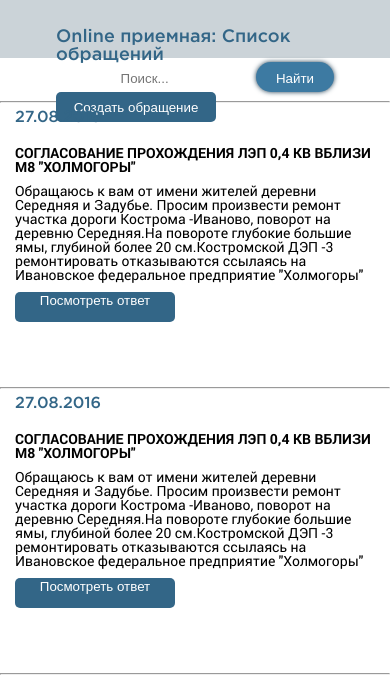
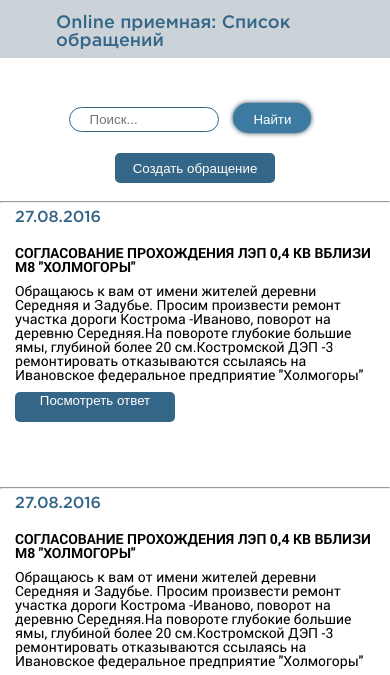
Before and after one commit to zuba4el/holmogory, a plain HTML site: page app/call-list.html in a window 390 px wide. Shown: the part 152-827 px from the top of the page. Drawn offline with Linux system fonts and the light colour scheme.

Commit message:
fix call-list

```diff
--- a/app/call-list.html
+++ b/app/call-list.html
@@ -68,7 +68,15 @@
           </h2>
           <button class="btn_more">Создать обращение</button>
         </div>
-        <div class="public-fill"></div><hr>
+        <div class="public-fill">
+          <div class="flex">
+            <button class="btn_more media">Создать обращение</button>
+            <div class="header-upper--search media">
+              <input type="text" placeholder="Поиск...">
+              <button class="btn_more">Найти</button>
+            </div>
+          </div>
+        </div><hr>
         <div class="accordeon">
           <div class="accordeon-box">
             <div class="accordeon-box_head">
--- a/app/css/template-style.css
+++ b/app/css/template-style.css
@@ -751,12 +751,65 @@
 .public-head.full {
   height: calc(100vh - 150px);
 }
+.call .flex {
+  display: -webkit-flex;
+  display: -moz-flex;
+  display: -ms-flex;
+  display: -o-flex;
+  display: -ms-flexbox;
+  display: flex;
+  -webkit-justify-content: space-between;
+      -ms-flex-pack: justify;
+          justify-content: space-between;
+  -webkit-align-items: center;
+      -ms-flex-align: center;
+          align-items: center;
+}
+@media screen and (max-width: 640px) {
+  .call .flex {
+    -webkit-flex-direction: column-reverse;
+        -ms-flex-direction: column-reverse;
+            flex-direction: column-reverse;
+  }
+  .call .flex button {
+    margin: 10px;
+  }
+}
+.call .media {
+  display: none !important;
+}
+.call .media input {
+  border: 1px solid #336687;
+}
+@media screen and (max-width: 960px) {
+  .call .media {
+    display: block !important;
+  }
+}
+.call .header-upper--search {
+  width: auto;
+}
+@media screen and (max-width: 960px) {
+  .call .header-upper--search {
+    display: none;
+  }
+}
 .call .public-head {
   background: #cbd3d8;
   padding: 28px 56px;
 }
+@media screen and (max-width: 480px) {
+  .call .public-head {
+    padding: 14px 56px;
+  }
+}
 .call .public-head h2 div {
   float: right;
+}
+@media screen and (max-width: 960px) {
+  .call .public-head button {
+    display: none;
+  }
 }
 .call .accordeon-box {
   border: 0;
```
Also changed, not shown: app/new-call.html (+1 -30 lines), 4 other files.
